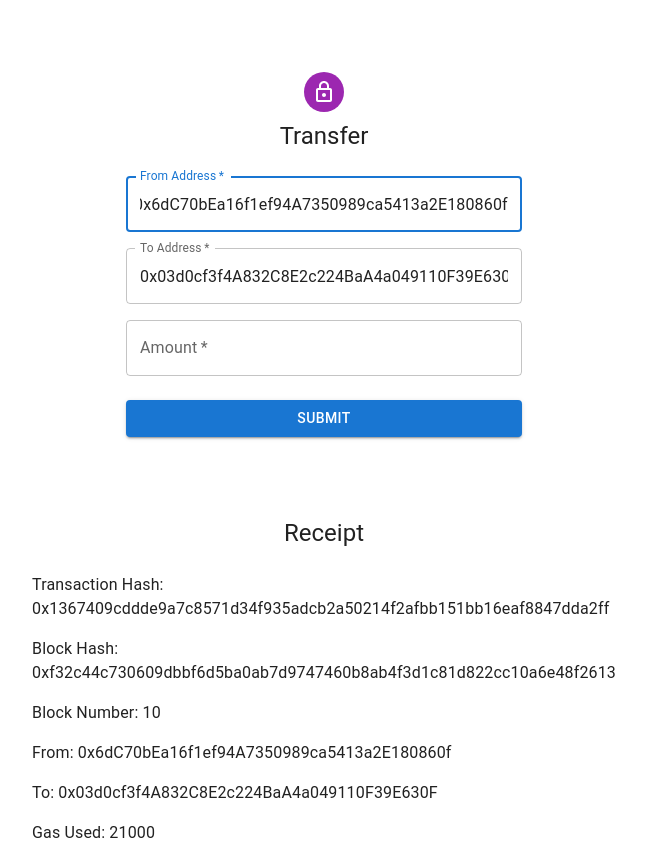
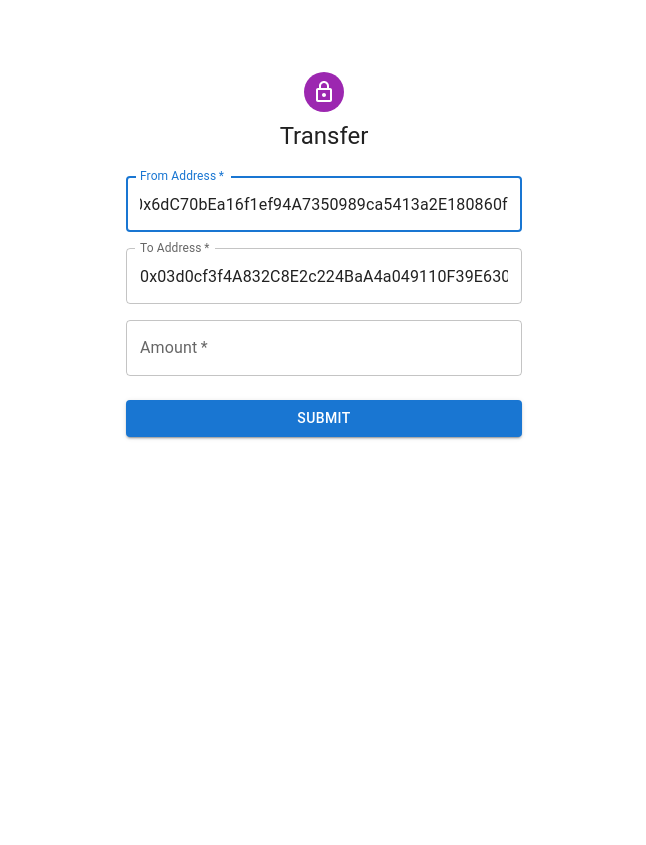
Before and after one commit to allentsangdev/Blockchain-Explorer, a React (Create React App) app: page / in a window 1280 px wide. Shown: the whole page, without its empty margins (316-962 px from the left). After the commit the page ends 800 px from the top, so only its background shows below. Built offline with nearby package versions, Linux system fonts and the light colour scheme.

Commit message:
updating the component interaction

```diff
--- a/src/components/App.js
+++ b/src/components/App.js
@@ -1,3 +1,4 @@
+import {useState} from 'react';
 import './App.css';
 import Transfer from './Transfer';
 import Receipt from './Receipt';
@@ -15,10 +16,12 @@ const recieptData =
   }
 
 function App() {
+  const [receiptDisplay, setReceiptDisplay] = useState(false)
+
   return (
     <div className="App">
-      <Transfer/>
-      <Receipt mockData={recieptData}/>
+      <Transfer displayReceipt={() => setReceiptDisplay(true)}/>
+      {receiptDisplay && <Receipt mockData={recieptData}/>}
     </div>
   );
 }
--- a/src/components/Transfer.jsx
+++ b/src/components/Transfer.jsx
@@ -5,7 +5,7 @@ import TransferForm from "./TransferForm"
 const sourceAccount = "0x6dC70bEa16f1ef94A7350989ca5413a2E180860f"
 const destinationAccount = "0x03d0cf3f4A832C8E2c224BaA4a049110F39E630F"
 
-function Transfer() {
+function Transfer(props) {
 
     // declare useRef hook to track the state change of the user input in the Amount text box
     const valueRef = useRef(0)
@@ -13,7 +13,7 @@ function Transfer() {
     const [amount, setAmount] = useState(0)
 
     return (
-        <TransferForm fromAddress={sourceAccount} toAddress={destinationAccount} valueRef={valueRef} onSubmit={(_newAmount) => setAmount(_newAmount)}/>
+        <TransferForm fromAddress={sourceAccount} toAddress={destinationAccount} valueRef={valueRef} onSubmit={(_newAmount) => setAmount(_newAmount)} displayReceipt={props.displayReceipt}/>
     )
 }
 
--- a/src/components/TransferForm.jsx
+++ b/src/components/TransferForm.jsx
@@ -20,6 +20,7 @@ export default function TransferForm(props) {
     event.preventDefault();
     props.onSubmit(props.valueRef.current.value)
     // console.log(props.valueRef.current.value)
+    props.displayReceipt()
   };
 
   // Testing function
```
